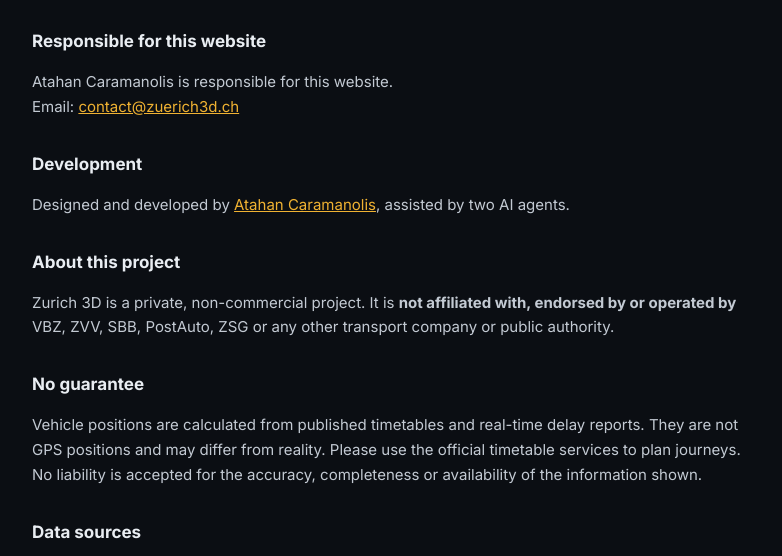
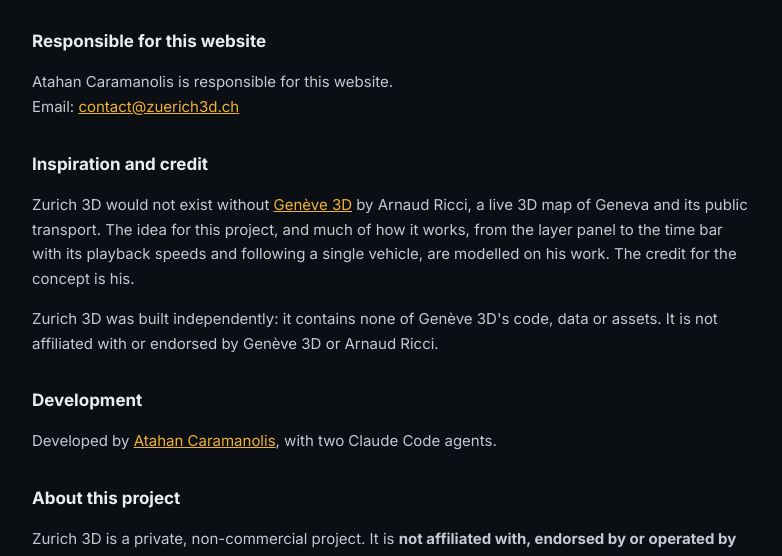
Before and after one commit to atahanca/zurich-live-in-3d, a website: page public/imprint.html in a window 1280 px wide. Shown: the part 173-729 px from the top of the page, without its empty margins (248-1030 px from the left). Drawn offline with Linux system fonts and the light colour scheme.

```diff
--- a/public/imprint.html
+++ b/public/imprint.html
@@ -22,8 +22,15 @@
   <p>Atahan Caramanolis is responsible for this website.<br />
     Email: <a href="mailto:contact@zuerich3d.ch">contact@zuerich3d.ch</a></p>
 
+  <h2>Inspiration and credit</h2>
+  <p>Zurich 3D would not exist without <a href="https://geneva3d.ch" target="_blank" rel="noopener">Genève 3D</a> by Arnaud Ricci,
+    a live 3D map of Geneva and its public transport. The idea for this project, and much of how it works, from the layer panel
+    to the time bar with its playback speeds and following a single vehicle, are modelled on his work. The credit for the concept is his.</p>
+  <p>Zurich 3D was built independently: it contains none of Genève 3D's code, data or assets.
+    It is not affiliated with or endorsed by Genève 3D or Arnaud Ricci.</p>
+
   <h2>Development</h2>
-  <p>Designed and developed by <a href="https://github.com/atahanca" target="_blank" rel="noopener">Atahan Caramanolis</a>, assisted by two AI agents.</p>
+  <p>Developed by <a href="https://github.com/atahanca" target="_blank" rel="noopener">Atahan Caramanolis</a>, with two Claude Code agents.</p>
 
   <h2>About this project</h2>
   <p>Zurich 3D is a private, non-commercial project. It is <strong>not affiliated with, endorsed by or operated by</strong>
```
Also changed, not shown: 1 other file.
